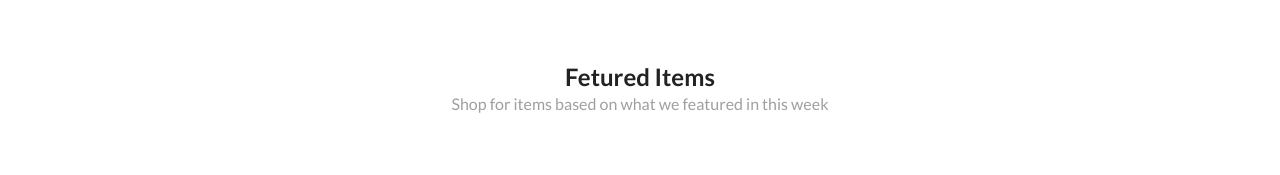
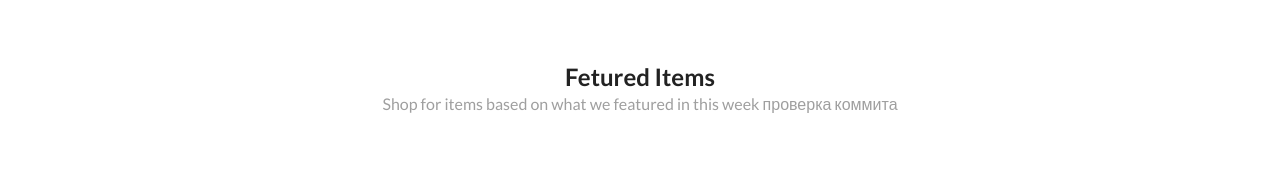
Before and after one commit to evgenmoroz/css-grid, a plain HTML site: page lesson_1/index.html in a window 1280 px wide. Shown: the part 1056-1231 px from the top of the page. Drawn offline with Linux system fonts and the light colour scheme.

Commit message:
tes commit

```diff
--- a/lesson_1/index.html
+++ b/lesson_1/index.html
@@ -135,7 +135,7 @@
 
     <div class="featured container">
         <h2 class="featuredHeader">Fetured Items</h2>
-        <div class="featuredTitle">Shop for items based on what we featured in this week</div>
+        <div class="featuredTitle">Shop for items based on what we featured in this week проверка коммита</div>
 
         <div class="featuredItems">
 
```
